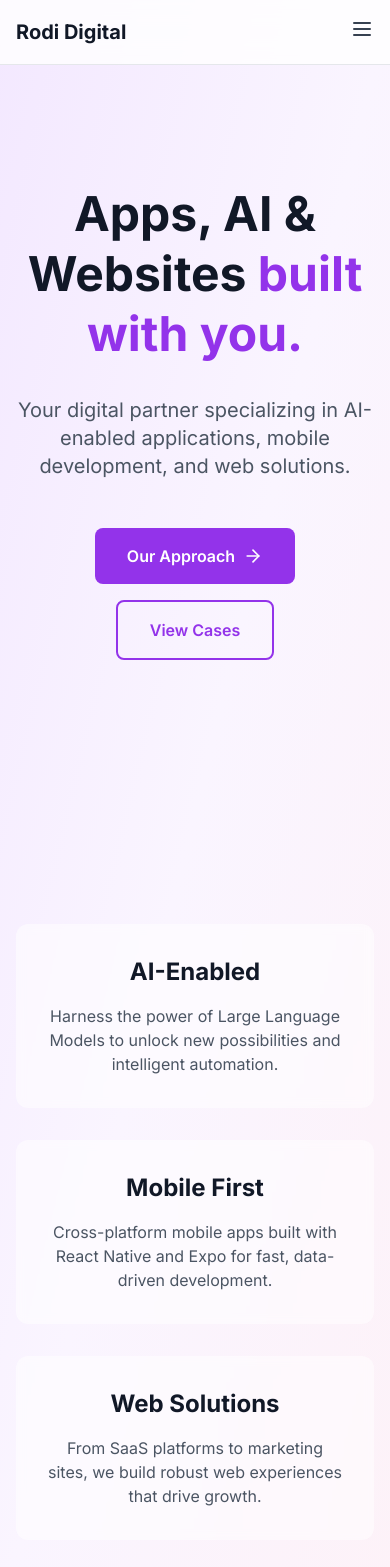
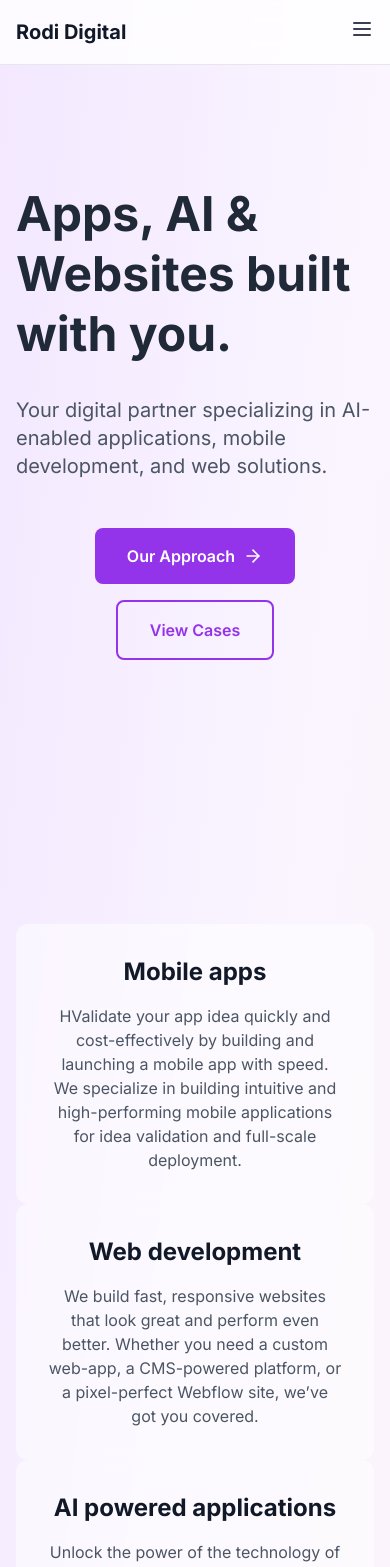
Before and after one commit to rodi-digital/rodi-digital, a Next.js app: page / in a window 390 px wide. Shown: the top 1567 px of the page. Built offline with nearby package versions, Linux system fonts and the light colour scheme.

Commit message:
feat: cleanup app

```diff
--- a/app/page.tsx
+++ b/app/page.tsx
@@ -1,18 +1,18 @@
 import Link from "next/link";
 import { ArrowRight } from "lucide-react";
 import { H1, H3 } from "@/components/ui/heading";
+import { HomeCard } from "@/components/ui/home-card";
 
 export default function HomePage() {
   return (
     <div className="min-h-screen bg-gradient-to-br from-purple-100 via-purple-50 to-pink-50">
       <div className="flex items-center justify-center min-h-screen px-4">
-        <div className="text-center max-w-4xl mx-auto">
+        <div className="max-w-4xl mx-auto">
           <H1 className="text-5xl md:text-7xl lg:text-8xl font-bold text-gray-800 leading-tight mb-8">
-            Apps, AI & Websites{" "}
-            <span className="text-purple-600">built with you.</span>
+            Apps, AI & Websites built with you.
           </H1>
 
-          <p className="text-xl md:text-2xl text-gray-600 mb-12 max-w-2xl mx-auto">
+          <p className="text-xl md:text-2xl text-gray-600 mb-12 max-w-2xl">
             Your digital partner specializing in AI-enabled applications, mobile
             development, and web solutions.
           </p>
@@ -35,32 +35,30 @@ export default function HomePage() {
         </div>
       </div>
 
-      {/* Quick overview section */}
       <div className="py-20 px-4">
-        <div className="max-w-6xl mx-auto">
-          <div className="grid md:grid-cols-3 gap-8">
-            <div className="text-center p-8 bg-white/50 backdrop-blur-sm rounded-xl">
-              <H3>AI-Enabled</H3>
-              <p className="text-gray-600">
-                Harness the power of Large Language Models to unlock new
-                possibilities and intelligent automation.
-              </p>
-            </div>
-            <div className="text-center p-8 bg-white/50 backdrop-blur-sm rounded-xl">
-              <H3>Mobile First</H3>
-              <p className="text-gray-600">
-                Cross-platform mobile apps built with React Native and Expo for
-                fast, data-driven development.
-              </p>
-            </div>
-            <div className="text-center p-8 bg-white/50 backdrop-blur-sm rounded-xl">
-              <H3>Web Solutions</H3>
-              <p className="text-gray-600">
-                From SaaS platforms to marketing sites, we build robust web
-                experiences that drive growth.
-              </p>
-            </div>
-          </div>
+        <div className="flex flex-col items-center w-full mx-auto max-w-md gap-0 relative">
+          <HomeCard
+            className="top-24 z-10"
+            title={"Mobile apps"}
+            body={
+              "HValidate your app idea quickly and cost-effectively by building and launching a mobile app with speed. We specialize in building intuitive and high-performing mobile applications for idea validation and full-scale deployment."
+            }
+          />
+          <HomeCard
+            className="top-24 z-20"
+            title={"Web development"}
+            body={
+              "We build fast, responsive websites that look great and perform even better. Whether you need a custom web-app, a CMS-powered platform, or a pixel-perfect Webflow site, we’ve got you covered."
+            }
+          />
+          <HomeCard
+            className="top-24 z-30"
+            title={"AI powered applications"}
+            body={
+              "Unlock the power of the technology of the future: improve search functionality, personalize customer interactions, and gain valuable insights for strategic decision-making."
+            }
+          />
+          <div className="h-[2000px]" />
         </div>
       </div>
     </div>
--- a/components/ui/heading.tsx
+++ b/components/ui/heading.tsx
@@ -1,29 +1,9 @@
 import React from "react";
+import { cn } from "../../lib/utils";
 
 export interface HeadingProps extends React.HTMLAttributes<HTMLHeadingElement> {
-  level?: 1 | 2 | 3;
   children: React.ReactNode;
   className?: string;
-}
-
-const baseStyles = {
-  1: "text-5xl font-bold text-gray-900 mb-8",
-  2: "text-3xl font-bold text-gray-900 mb-6",
-  3: "text-2xl font-bold text-gray-900 mb-4",
-};
-
-export function Heading({
-  level = 1,
-  children,
-  className = "",
-  ...props
-}: HeadingProps) {
-  const Tag = `h${level}`;
-  return React.createElement(
-    Tag as string,
-    { className: `${baseStyles[level]} ${className}`.trim(), ...props },
-    children
-  );
 }
 
 export function H1({
@@ -32,9 +12,9 @@ export function H1({
   ...props
 }: Omit<HeadingProps, "level">) {
   return (
-    <Heading level={1} className={className} {...props}>
+    <h1 className={cn("text-5xl  text-gray-900 mb-8", className)} {...props}>
       {children}
-    </Heading>
+    </h1>
   );
 }
 
@@ -44,9 +24,12 @@ export function H2({
   ...props
 }: Omit<HeadingProps, "level">) {
   return (
-    <Heading level={2} className={className} {...props}>
+    <h2
+      className={cn("text-3xl font-bold text-gray-900 mb-6", className)}
+      {...props}
+    >
       {children}
-    </Heading>
+    </h2>
   );
 }
 
@@ -56,10 +39,11 @@ export function H3({
   ...props
 }: Omit<HeadingProps, "level">) {
   return (
-    <Heading level={3} className={className} {...props}>
+    <h3
+      className={cn("text-2xl font-bold text-gray-900 mb-4", className)}
+      {...props}
+    >
       {children}
-    </Heading>
+    </h3>
   );
 }
-
-export default Heading;
--- /dev/null
+++ b/components/ui/home-card.tsx
@@ -0,0 +1,22 @@
+import { H3 } from "./heading";
+import { cn } from "../../lib/utils";
+
+type HomeCardProps = {
+  title: string;
+  body: string;
+  className?: string;
+};
+
+export const HomeCard = ({ title, body, className = "" }: HomeCardProps) => {
+  return (
+    <div
+      className={cn(
+        "text-center p-8 bg-white/50 backdrop-blur-sm rounded-xl max-w-[400px] sticky",
+        className
+      )}
+    >
+      <H3>{title}</H3>
+      <p className="text-gray-600">{body}</p>
+    </div>
+  );
+};
--- a/components/ui/service-card.tsx
+++ b/components/ui/service-card.tsx
@@ -1,6 +1,5 @@
 import Link from "next/link";
 import type { LucideIcon } from "lucide-react";
-import { Heading } from "@/components/ui/heading";
 import { H2 } from "@/components/ui/heading";
 
 interface ServiceCardProps {
```
Also changed, not shown: package.json (+1 -27 lines), 1 other file (tests, documents, lock files or other folders).
